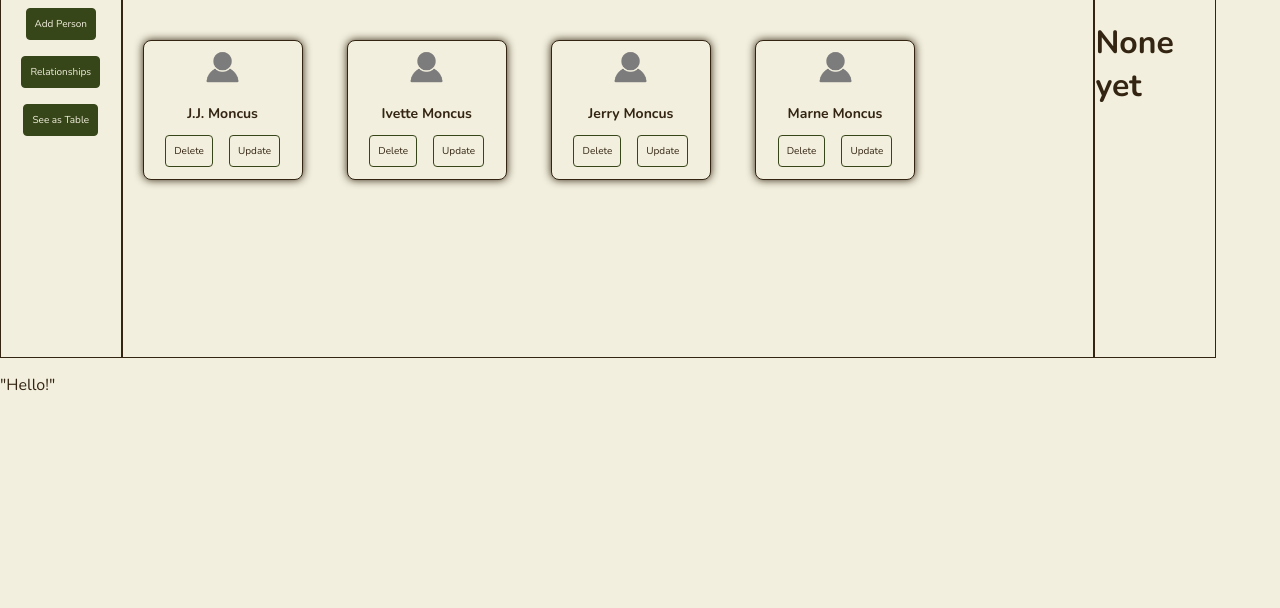
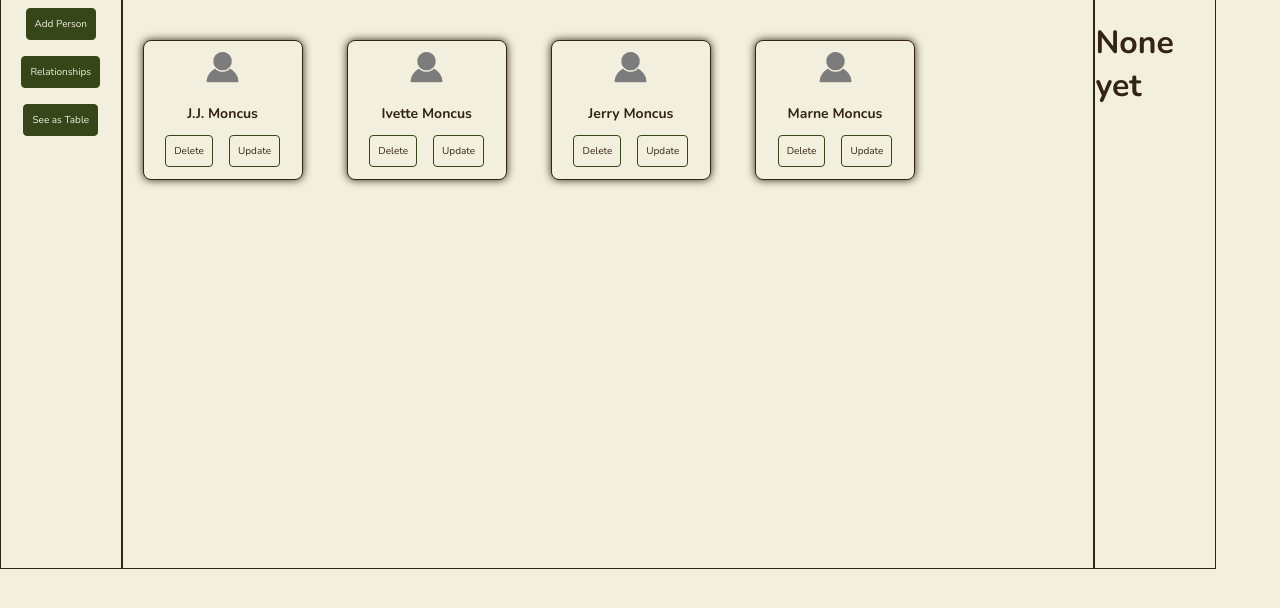
Before and after one commit to jjmoncus/family-tree, a Flask app: page / in a window 1280 px wide. Shown: the part 151-759 px from the top of the page. Run offline with Flask 3, Linux system fonts and the light colour scheme.

Commit message:
removing clerical edit

```diff
--- a/templates/index.html
+++ b/templates/index.html
@@ -21,7 +21,6 @@
 <!-- main page -->
 <div class='content default-grid' id="content-index">
 
-    <p>"Hello!"</p>
     <!-- grid item 1: logo and app name-->
     <div class="grid-item grid-item-1">
         <div class="logo" id="logo-index">
```
